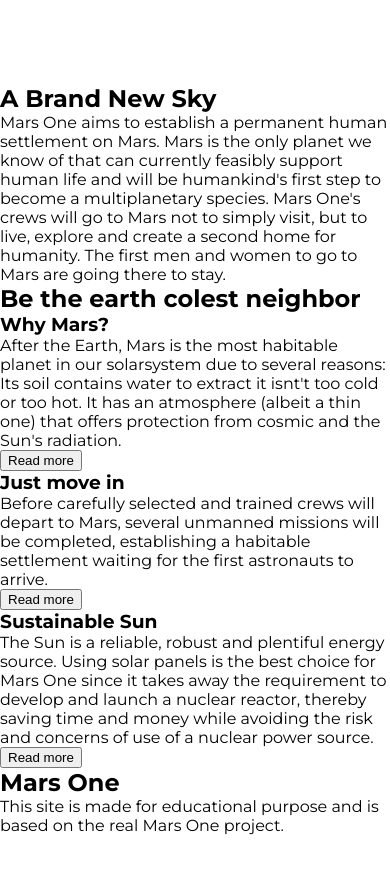
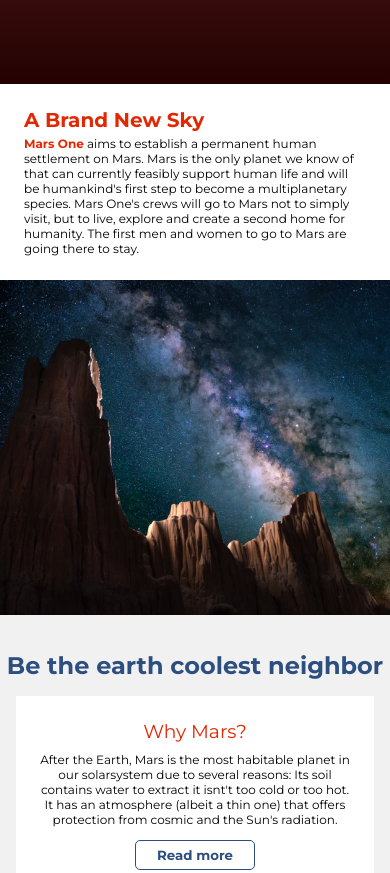
Before and after one commit to elinbostrom/marsOne, a plain HTML site: page index.html in a window 390 px wide. Shown: the part 760-1633 px from the top of the page. Before the commit the page ends 1595 px from the top, so only its background shows below. Drawn offline with Linux system fonts and the light colour scheme.

Commit message:
mobile version done first page

```diff
--- a/index.html
+++ b/index.html
@@ -37,6 +37,7 @@
 
       <section class="startheader">
         <div class="startheader__text">
+          <div class="startheader__text__oval"></div>
           <h1>
             There is a Planet B
           </h1>
@@ -49,20 +50,24 @@
     <section>
       <article class="information">
         <div class="information__picture">
-          <!-- Ska läggas in en bild här, mars berg -->
+          <img
+            class="imgWrapper"
+            src="/pictures/page-1/photo-1511798616182-aab3698ac53e.jpeg"
+            alt="spacemountain"
+          />
         </div>
         <div class="information__text">
           <h2>
             A Brand New Sky
           </h2>
           <p>
-            Mars One aims to establish a permanent human settlement on Mars.
-            Mars is the only planet we know of that can currently feasibly
-            support human life and will be humankind's first step to become a
-            multiplanetary species. Mars One's crews will go to Mars not to
-            simply visit, but to live, explore and create a second home for
-            humanity. The first men and women to go to Mars are going there to
-            stay.
+            <span>Mars One</span> aims to establish a permanent human settlement
+            on Mars. Mars is the only planet we know of that can currently
+            feasibly support human life and will be humankind's first step to
+            become a multiplanetary species. Mars One's crews will go to Mars
+            not to simply visit, but to live, explore and create a second home
+            for humanity. The first men and women to go to Mars are going there
+            to stay.
           </p>
         </div>
       </article>
@@ -71,7 +76,7 @@
     <main>
       <!-- Why Mars? -->
       <section class="readmore">
-        <h2>Be the earth colest neighbor</h2>
+        <h2>Be the earth coolest neighbor</h2>
         <article class="readmore__mars">
           <div class="marsText">
             <h3>Why Mars?</h3>
@@ -120,8 +125,8 @@
     <footer>
       <h2>Mars One</h2>
       <p>
-        This site is made for educational purpose and is based on the real Mars
-        One project.
+        This site is made for educational purpose and is based on the real
+        <span>Mars One</span> project.
       </p>
     </footer>
   </body>
--- /dev/null
+++ b/styles/footer/_footer.scss
@@ -0,0 +1,23 @@
+footer {
+  display: flex;
+  flex-direction: column;
+  text-align: center;
+  background-color: $blue-text;
+  padding: 2em;
+  color: white;
+
+  h2 {
+    font-size: 14px;
+    padding-bottom: 0.5em;
+  }
+
+  p {
+    font-size: 10px;
+    width: 220px;
+    align-self: center;
+
+    span {
+      color: $red-text;
+    }
+  }
+}
--- a/styles/header/_startpicture.scss
+++ b/styles/header/_startpicture.scss
@@ -5,4 +5,8 @@
   justify-content: center;
   align-items: center;
   text-align: center;
+  background-image: linear-gradient(to bottom, #c15555, #240202),
+    url("../../pictures/page-1/hero-1.jpg");
+  background-position: center;
+  background-size: cover;
 }
--- a/styles/main.scss
+++ b/styles/main.scss
@@ -4,3 +4,5 @@
 @import 'shortcuts/wrappers';
 @import 'header/navigator';
 @import 'header/startpicture';
+@import 'maincontent/startinformation';
+@import 'footer/footer';
--- /dev/null
+++ b/styles/maincontent/_startinformation.scss
@@ -0,0 +1,56 @@
+.information {
+  display: flex;
+  justify-content: center;
+  flex-direction: column-reverse;
+
+  &__picture {
+    margin: auto;
+
+    img {
+      max-width: 500px;
+      width: 100vw;
+    }
+  }
+
+  &__text {
+    padding: 1.5em;
+
+    h2 {
+      padding-bottom: 0.2em;
+      font-size: 20px;
+      color: $red-text;
+    }
+
+    p {
+      font-size: 12px;
+
+      span {
+        color: $red-text;
+        font-weight: bold;
+      }
+    }
+  }
+}
+
+.readmore {
+  background-color: $grey-background;
+  margin: auto;
+
+  h2 {
+    color: $blue-text;
+    text-align: center;
+    padding-top: 1.5em;
+  }
+
+  &__mars {
+    @extend %squares;
+  }
+
+  &__move {
+    @extend %squares;
+  }
+
+  &__sun {
+    @extend %squares;
+  }
+}
--- a/styles/shortcuts/_extends.scss
+++ b/styles/shortcuts/_extends.scss
@@ -0,0 +1,28 @@
+%squares {
+  background-color: white;
+  padding: 1.5em;
+  margin: 1em;
+  text-align: center;
+
+  h3 {
+    padding-bottom: 0.5em;
+    color: $red-text;
+    font-weight: 400;
+  }
+
+  p {
+    font-size: 12px;
+  }
+
+  button {
+    background-color: white;
+    font-family: 'Montserrat', sans-serif;
+    font-weight: bold;
+    color: $blue-text;
+    border: solid 1px $blue-text;
+    border-radius: 5px;
+    margin-top: 1em;
+    height: 30px;
+    width: 120px;
+  }
+}
--- a/styles/shortcuts/_variables.scss
+++ b/styles/shortcuts/_variables.scss
@@ -5,3 +5,5 @@ $navigator-background: #061b38;
 
 // General
 $red-text: #e32700;
+$grey-background: #f1f1f1;
+$blue-text: #2c4f80;
--- a/styles/shortcuts/_wrappers.scss
+++ b/styles/shortcuts/_wrappers.scss
@@ -19,6 +19,14 @@ body {
 }
 
 .imgWrapper {
-  position: absolute;
+  position: relative;
+  display: block;
   object-fit: cover;
+
+
+  img {
+    position: absolute;
+    height: 100%;
+    width: 100%;
+  }
 }
```
Also changed, not shown: styles/main.css, 1 other file.
